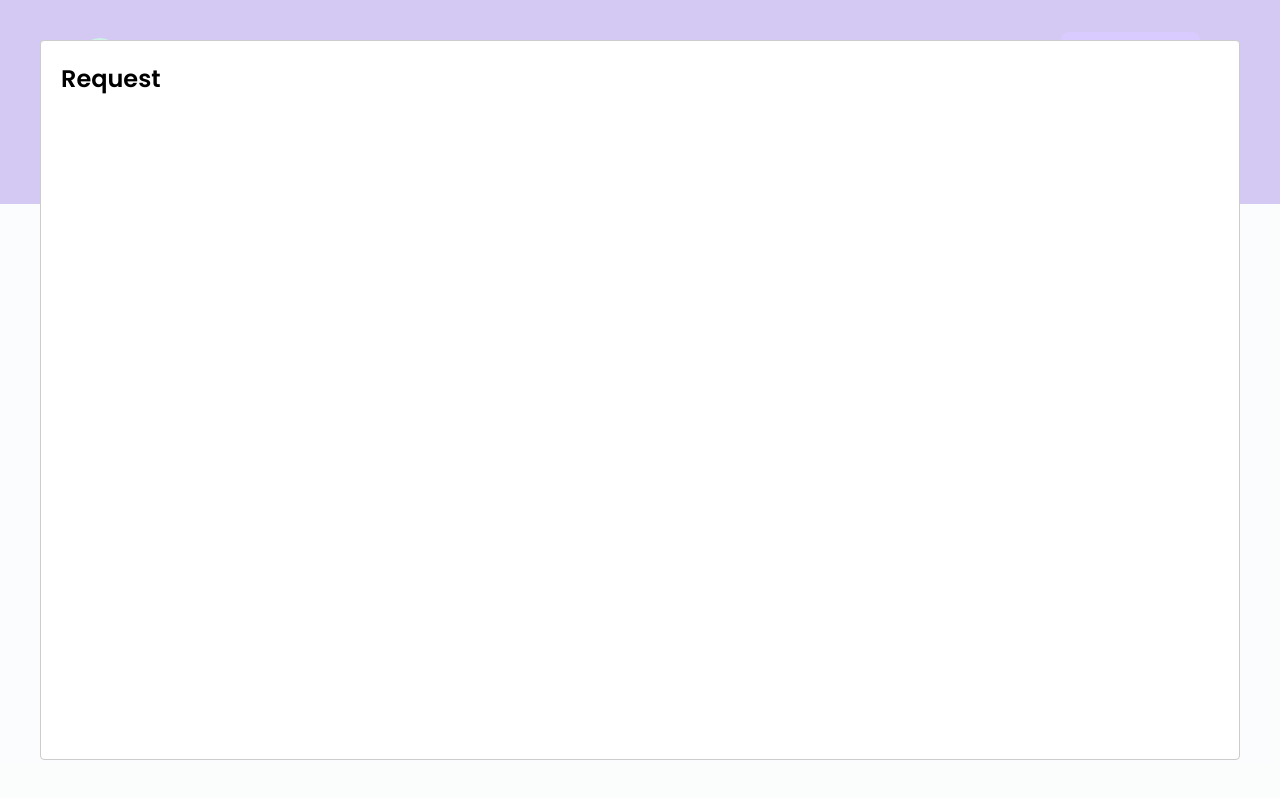
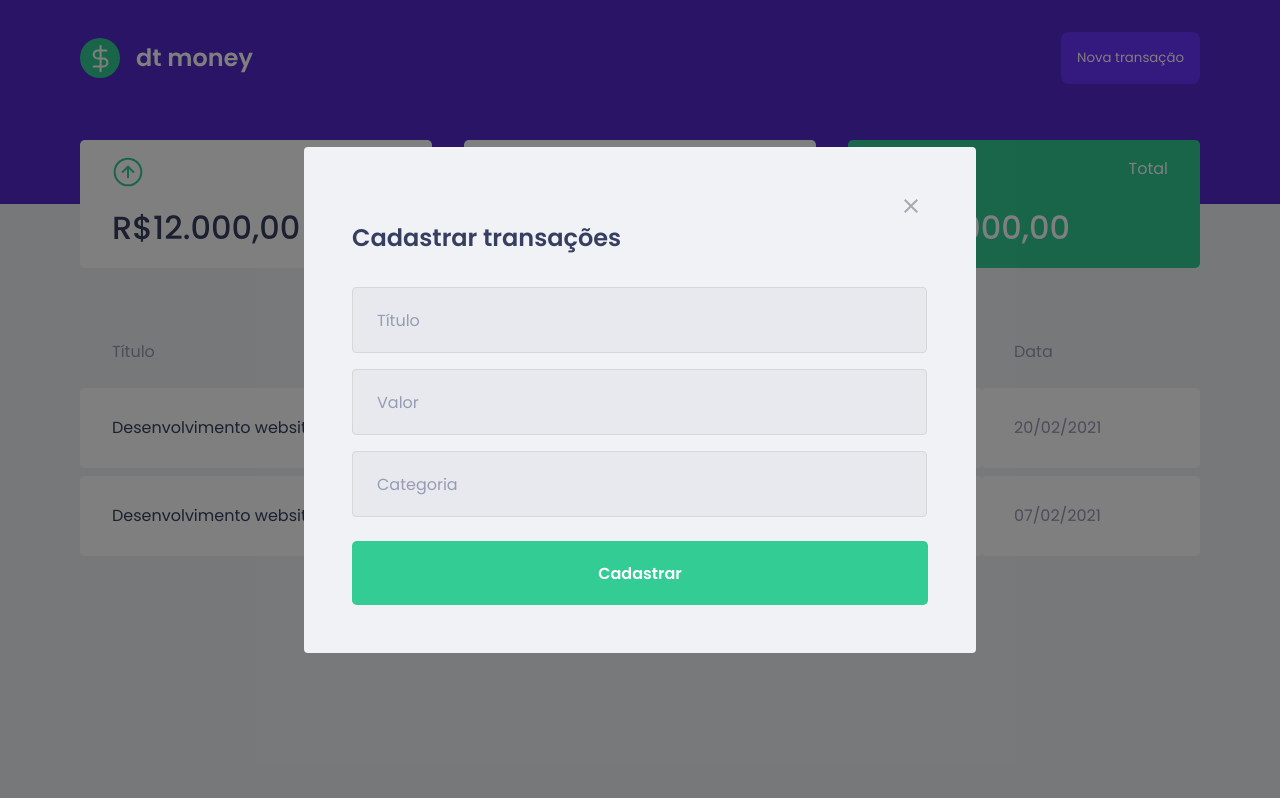
Before and after one commit to iago-abner/control-money, a React (Create React App) app: page / in a window 1280 px wide. Both pictures are taken after a click on the button "Nova transação". Built offline with nearby package versions, Linux system fonts and the light colour scheme; no server answers; what miragejs would draw is missing.

Commit message:
styled modal

```diff
--- a/src/App.tsx
+++ b/src/App.tsx
@@ -21,6 +21,7 @@
   return (
     <>
       <Header onOpenNewTransactionModal={handleOpenNewTransactionModal}/>
+
       <Dashboard />
 
       <NewTransactionModal open={isNewTransactionModalOpen} close={handleCloseNewTransactionModal}/>
--- a/src/components/newTransactionModal/index.tsx
+++ b/src/components/newTransactionModal/index.tsx
@@ -1,16 +1,32 @@
 import Modal from 'react-modal'
+import CloseImg from '../../assets/close.svg'
+import { Container } from './styles';
 
-interface NewTransactionModalProps{
+interface NewTransactionModalProps {
     open: boolean;
     close: () => void;
 }
 
-export function NewTransactionModal({open,close} : NewTransactionModalProps) {
-    return(
-    <Modal
-        isOpen={open}
-        onRequestClose={close}>
-        <h2>Request</h2>
-    </Modal>
-    )
+export function NewTransactionModal({ open, close }: NewTransactionModalProps) {
+    return (
+        <Modal
+            isOpen={open}
+            onRequestClose={close}
+            overlayClassName="react-modal-overlay"
+            className="react-modal-content">
+
+            <button type="button" onClick={close} className="react-modal-close">
+                <img src={CloseImg} alt="close modal" />
+            </button>
+
+            <Container>
+                <h2>Cadastrar transações</h2>
+                <input placeholder="Título" />
+                <input type="number" placeholder="Valor" />
+                <input placeholder="Categoria" />
+
+                <button type="submit">Cadastrar</button>
+            </Container>
+        </Modal>
+    );
 }
--- a/src/components/newTransactionModal/styles.ts
+++ b/src/components/newTransactionModal/styles.ts
@@ -1,3 +1,49 @@
 import styled from 'styled-components';
 
-export const content = styled.div``
+export const Container = styled.form`
+
+    h2{
+        width: 100%;
+        color: var(--text-title);
+        font-size: 1.5rem;
+        margin-bottom: 2rem;
+    }
+
+    input{
+        width: 91.1%;
+        padding: 0 1.5rem;
+        height: 4rem;
+        border-radius: 0.25rem;
+
+        border: 1px solid #d7d7d7;
+        background: #e7e9ee;
+
+        font-weight: 400;
+        font-size: 1rem;
+
+        &::placeholder {
+            color: var(--text-body)
+        }
+
+        & + input {
+            margin-top: 1rem;
+        }
+    }
+
+    button[type="submit"]{
+        width: 100%;
+        margin-top: 1.5rem;
+        height: 4rem;
+        border-radius: 0.3rem;
+        border:0 ;
+        color: #FFF;
+        background: var(--green);
+        font-size: 1rem;
+        font-weight: 600;
+
+        transition: filter 0.2s;
+        &:hover{
+            filter: brightness(0.9)
+        }
+    }
+`;
--- a/src/styles/global.ts
+++ b/src/styles/global.ts
@@ -1,4 +1,4 @@
-import {createGlobalStyle} from 'styled-components'
+import { createGlobalStyle } from 'styled-components'
 
 export const GlobalStyle = createGlobalStyle`
     :root {
@@ -55,4 +55,39 @@
         opacity: 0.6;
         cursor: not-allowed;
     }
+
+    .react-modal-overlay{
+        background: rgba(0, 0, 0, 0.5);
+
+        position: fixed;
+        top: 0;
+        right: 0;
+        bottom: 0;
+        left: 0;
+
+        display: flex;
+        justify-content: center;
+        align-items: center;
+    }
+
+    .react-modal-content{
+        width: 100%;
+        max-width: 576px;
+        background: var(--background);
+        padding: 3rem;
+        border-radius: 0.25rem;
+        position: relative;
+    }
+
+    .react-modal-close{
+        display: absolute;
+        margin-left: 34.5rem;
+        border: 0;
+        background: transparent;
+        transition: filter 0.2s;
+
+        &:hover{
+            filter: brightness(0.9)
+        }
+    }
 `
```
